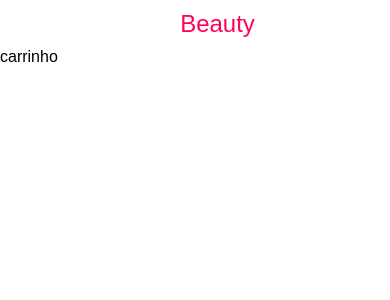
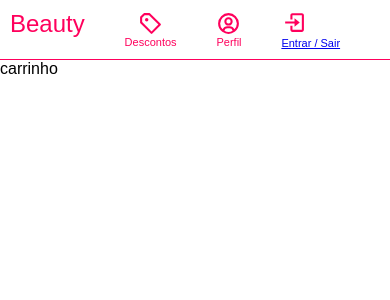
Before and after one commit to GabrielWojcik/ecommerce-card, a Next.js app: page /carrinho in a window 390 px wide. Shown: the top 300 px of the page. Built offline with nearby package versions, Linux system fonts and the light colour scheme.

Commit message:
fixed navbar

```diff
--- a/src/components/card-item/index.tsx
+++ b/src/components/card-item/index.tsx
@@ -4,6 +4,7 @@ import { PRODUCTS } from "@/src/data/products";
 import { ContainerCard, ContainerDescription, ContainerButton } from "./styles";
 
 export function CardItem() {
+
     return(
         <>
         {
--- a/src/components/navbar/index.jsx
+++ b/src/components/navbar/index.jsx
@@ -4,7 +4,7 @@ import { CiDiscount1 } from 'react-icons/ci';
 import MenuMobile from "../menu/menu"
 import Link from "next/link";
 import { AuthContext } from '@/src/context/AuthContext';
-
+import { BiUserCircle, BiPurchaseTagAlt, BiLogIn } from "react-icons/bi";
 
 export default function MenuMain() {
     const [isActiveMenu, setIsActiveMenu] = useState(false);
@@ -89,20 +89,22 @@ export default function MenuMain() {
         </div>
 
         <div className="container-navbar-mobile">
-          <div className="menu">
-                {/* <img
-                src={Menu}
-                alt=""
-                className="icon-header"
-                onClick={() => setIsActiveMenu(true)}
-                /> */}
-          </div>
-
-
            <p className="logo">Beauty</p>
+           <div className="container-text-icon">
+                <BiPurchaseTagAlt size={25} color="#FF005C" />
+                <p>Descontos</p>
+           </div>
+           <div className="container-text-icon">
+               <BiUserCircle size={25} color="#FF005C" />
+               <p>Perfil</p>
+           </div>
+           <div className="container-text-icon">
+                <Link href="/login">
+                    <BiLogIn size={25} color="#FF005C" />
+                    <p>Entrar / Sair</p>
+                </Link>
+           </div>
           <div>
-                {/* <img src={Favorite} alt="" className="icon-header" />
-                <img src={User} alt="" className="icon-header" /> */}
           </div>
 
         </div>
--- a/src/data/products.ts
+++ b/src/data/products.ts
@@ -5,7 +5,10 @@ export const PRODUCTS = [
         name: 'eau de parfun blue',
         price: '199,00',
         image: require('../../images/perfume-1.jpg'),
-        description: 'Lorem Ipsum is simply dummy text of the printing and typesetting industry. Lorem Ipsum has been the industry standard dummy text ever since the 1500s, when an unknown printer took a galley of type and scrambled it to make a type specimen book.'
+        description: 'Lorem Ipsum is simply dummy text of the printing and typesetting industry. Lorem Ipsum has been the industry standard dummy text ever since the 1500s, when an unknown printer took a galley of type and scrambled it to make a type specimen book.',
+        data_primeiro_feedback: '',
+        data_segundo_feedback: '25-09-2023',
+
     },
     {
         id: '2',
--- a/styles/globals.css
+++ b/styles/globals.css
@@ -14,8 +14,8 @@
   .container-navbar-mobile {
       display: flex;
       justify-content:  space-between;
-
-      margin: 10px 15px;
+      padding: 10px;
+      border-bottom: 1px solid #FF005C;
   }
 
   .logo {
@@ -24,6 +24,17 @@
       margin: 0;
       font-family: 'Lobster', sans-serif;
   }
+
+  .container-text-icon {
+    display: flex;
+    flex-direction: column;
+    align-items: center;
+    justify-content: center;
+    font-size: 11px;
+    color: #FF005C;
+  }
+
+
   .menu {
       display: flex;
       width: 35px;
```
Also changed, not shown: src/components/banner/styles.ts (+6 -2 lines), 1 other file (tests, documents, lock files or other folders).
